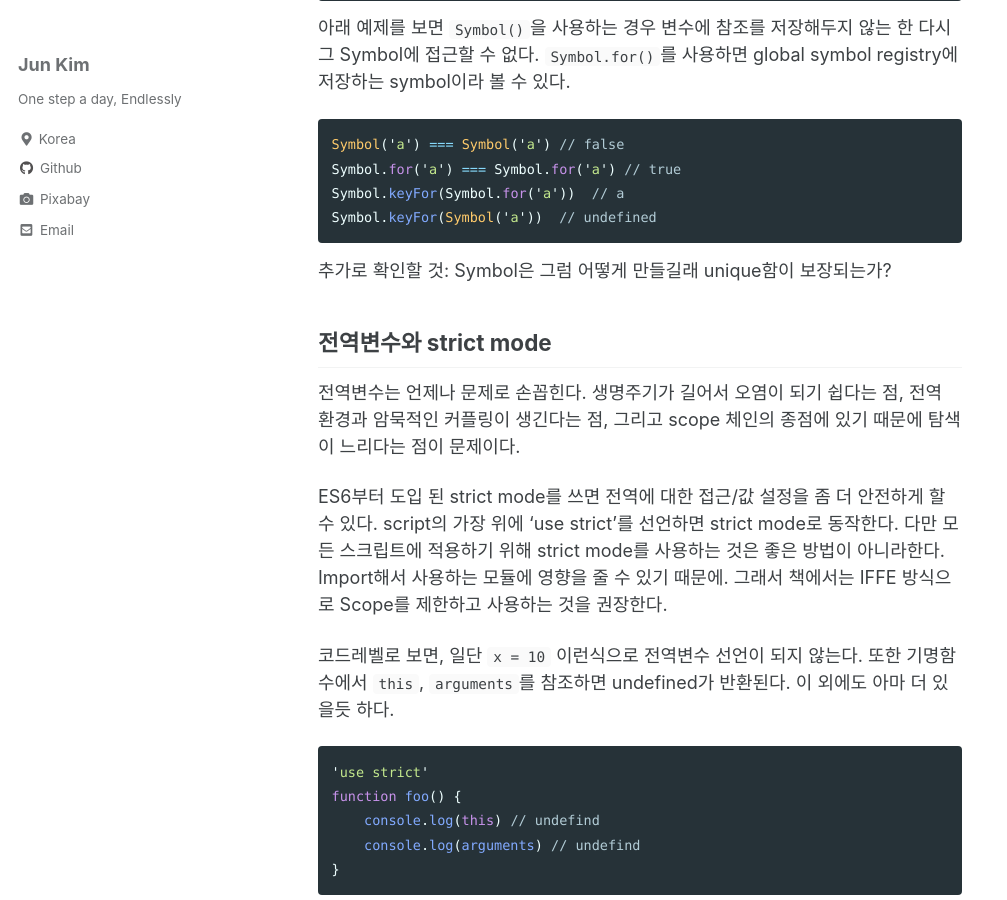
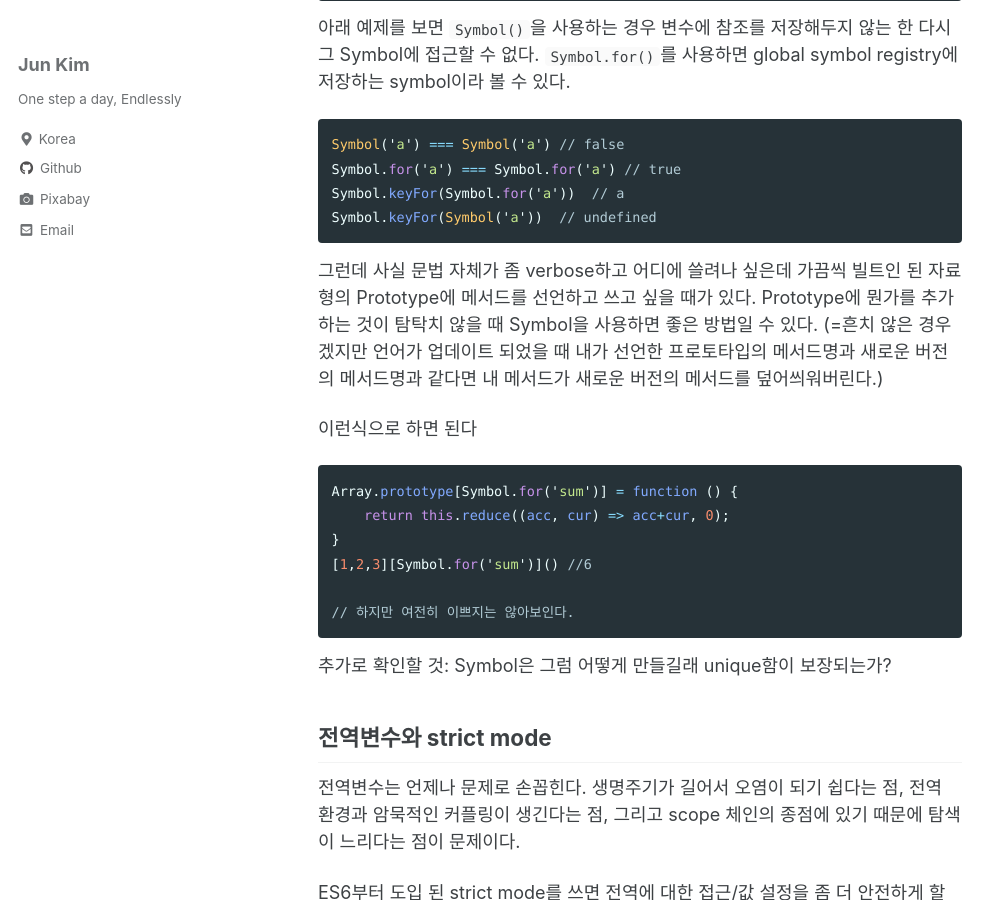
Before and after one commit to hyungjunk/hyungjunk.github.io, a Jekyll site: the page built from _posts/2021-03-07-3월1주차.md, in a window 1280 px wide and 900 px high, scrolled down 801 px. Shown: the whole window, without its empty margins (0-1007 px from the left). Built offline with Jekyll 4.4.1, drawn with Linux system fonts in a browser that asks for light colours; cached includes are drawn as plain includes.

Commit message:
update WIL

````diff
--- a/_posts/2021-03-07-3월1주차.md
+++ b/_posts/2021-03-07-3월1주차.md
@@ -29,6 +29,19 @@ Symbol.keyFor(Symbol.for('a'))  // a
 Symbol.keyFor(Symbol('a'))  // undefined
 ```
 
+그런데 사실 문법 자체가 좀 verbose하고 어디에 쓸려나 싶은데 가끔씩 빌트인 된 자료형의 Prototype에 메서드를 선언하고 쓰고 싶을 때가 있다. Prototype에 뭔가를 추가하는 것이 탐탁치 않을 때 Symbol을 사용하면 좋은 방법일 수 있다. (=흔치 않은 경우겠지만 언어가 업데이트 되었을 때 내가 선언한 프로토타입의 메서드명과 새로운 버전의 메서드명과 같다면 내 메서드가 새로운 버전의 메서드를 덮어씌워버린다.)
+
+이런식으로 하면 된다
+
+```javascript
+Array.prototype[Symbol.for('sum')] = function () {
+    return this.reduce((acc, cur) => acc+cur, 0);
+}
+[1,2,3][Symbol.for('sum')]() //6
+
+// 하지만 여전히 이쁘지는 않아보인다.
+```
+
 추가로 확인할 것: Symbol은 그럼 어떻게 만들길래 unique함이 보장되는가?
 
 
````
